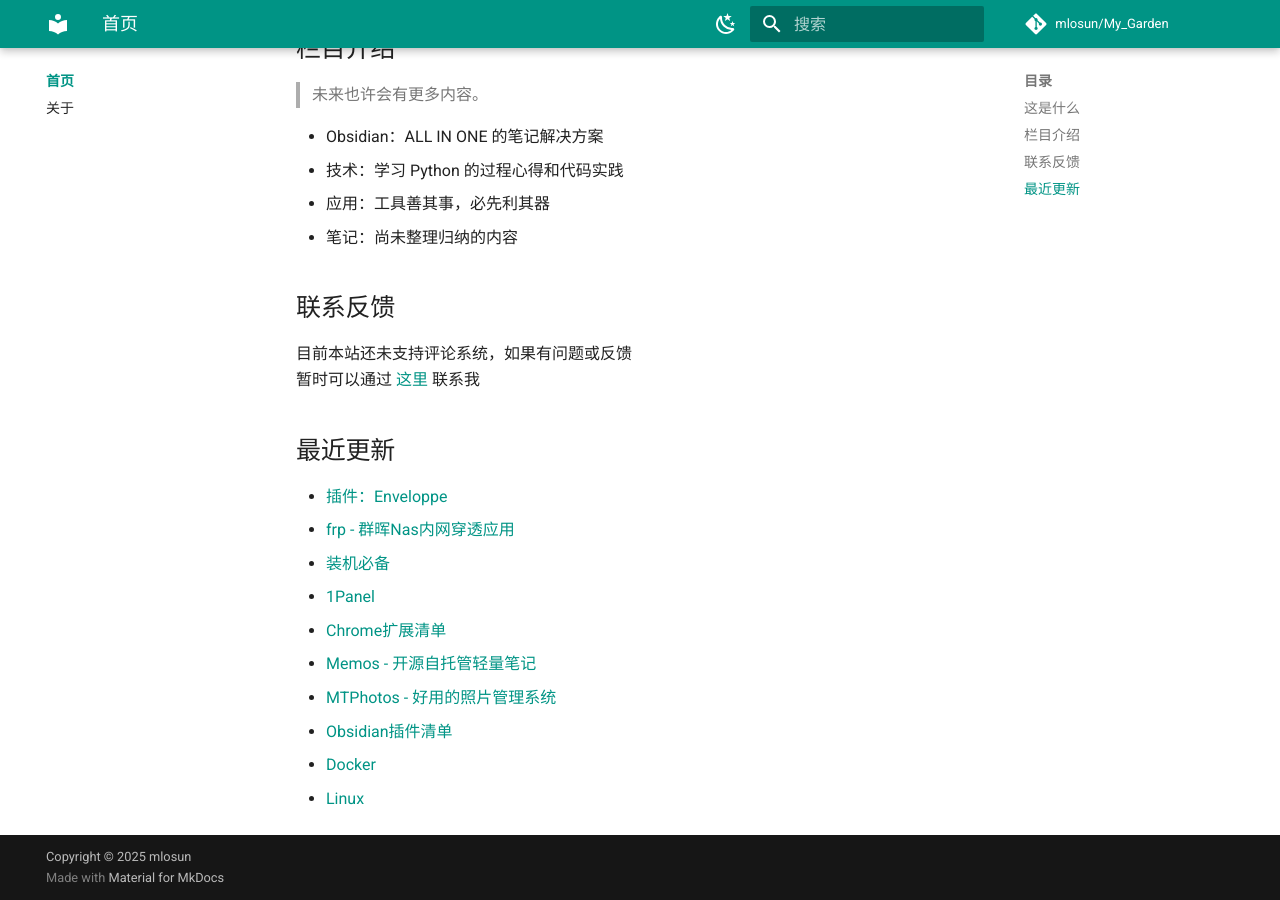
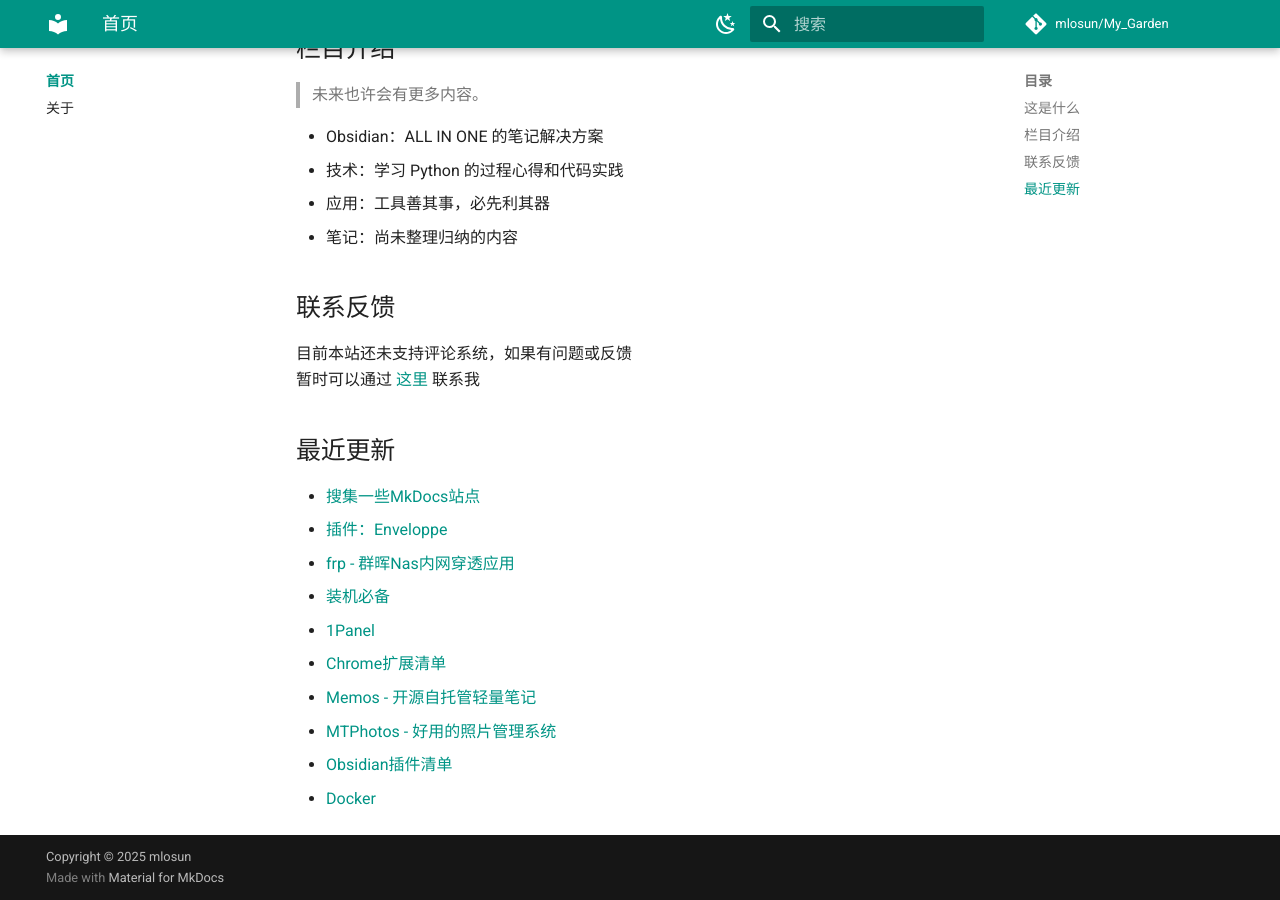
Before and after one commit to mlosun/My_Garden, an MkDocs documentation site: the page built from docs/index.md, in a window 1280 px wide and 900 px high, scrolled down 580 px. Built offline with MkDocs 1.6.1 and Material for MkDocs 9.7.7, drawn with Linux system fonts in a browser that asks for light colours; comment, search, counter and statistics services are not loaded.

Commit message:
PUSH NOTE : index.md

```diff
--- a/docs/index.md
+++ b/docs/index.md
@@ -33,6 +33,7 @@
 
 ## 最近更新
 
+- [搜集一些MkDocs站点](./notes/%E6%90%9C%E9%9B%86%E4%B8%80%E4%BA%9BMkDocs%E7%AB%99%E7%82%B9.md)
 - [插件：Enveloppe](./obsidian/%E6%8F%92%E4%BB%B6%EF%BC%9AEnveloppe.md)
 - [frp - 群晖Nas内网穿透应用](./apps/frp%20-%20%E7%BE%A4%E6%99%96Nas%E5%86%85%E7%BD%91%E7%A9%BF%E9%80%8F%E5%BA%94%E7%94%A8.md)
 - [装机必备](./apps/%E8%A3%85%E6%9C%BA%E5%BF%85%E5%A4%87.md)
@@ -42,4 +43,3 @@
 - [MTPhotos - 好用的照片管理系统](./apps/MTPhotos%20-%20%E5%A5%BD%E7%94%A8%E7%9A%84%E7%85%A7%E7%89%87%E7%AE%A1%E7%90%86%E7%B3%BB%E7%BB%9F.md)
 - [Obsidian插件清单](./obsidian/Obsidian%E6%8F%92%E4%BB%B6%E6%B8%85%E5%8D%95.md)
 - [Docker](./tech/Docker.md)
-- [Linux](./tech/Linux.md)
```
